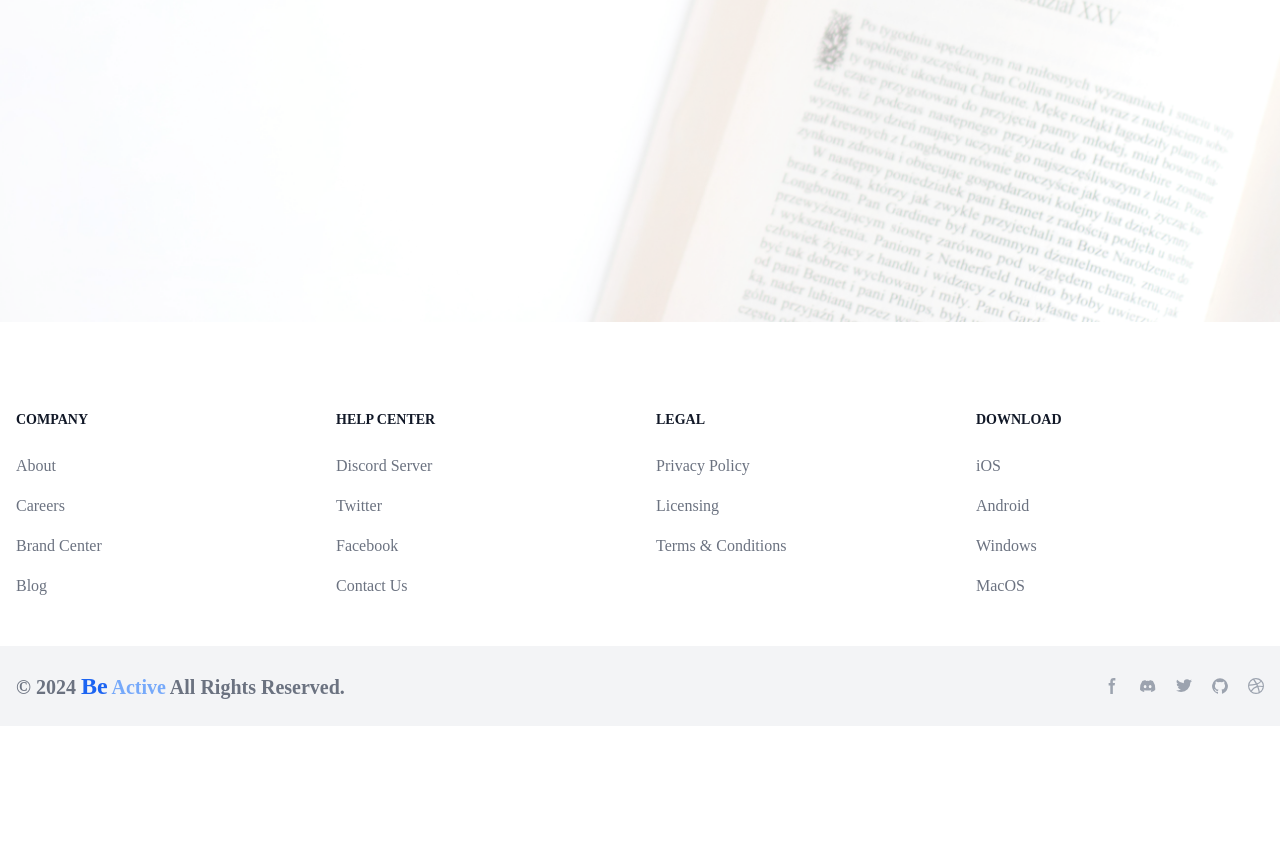
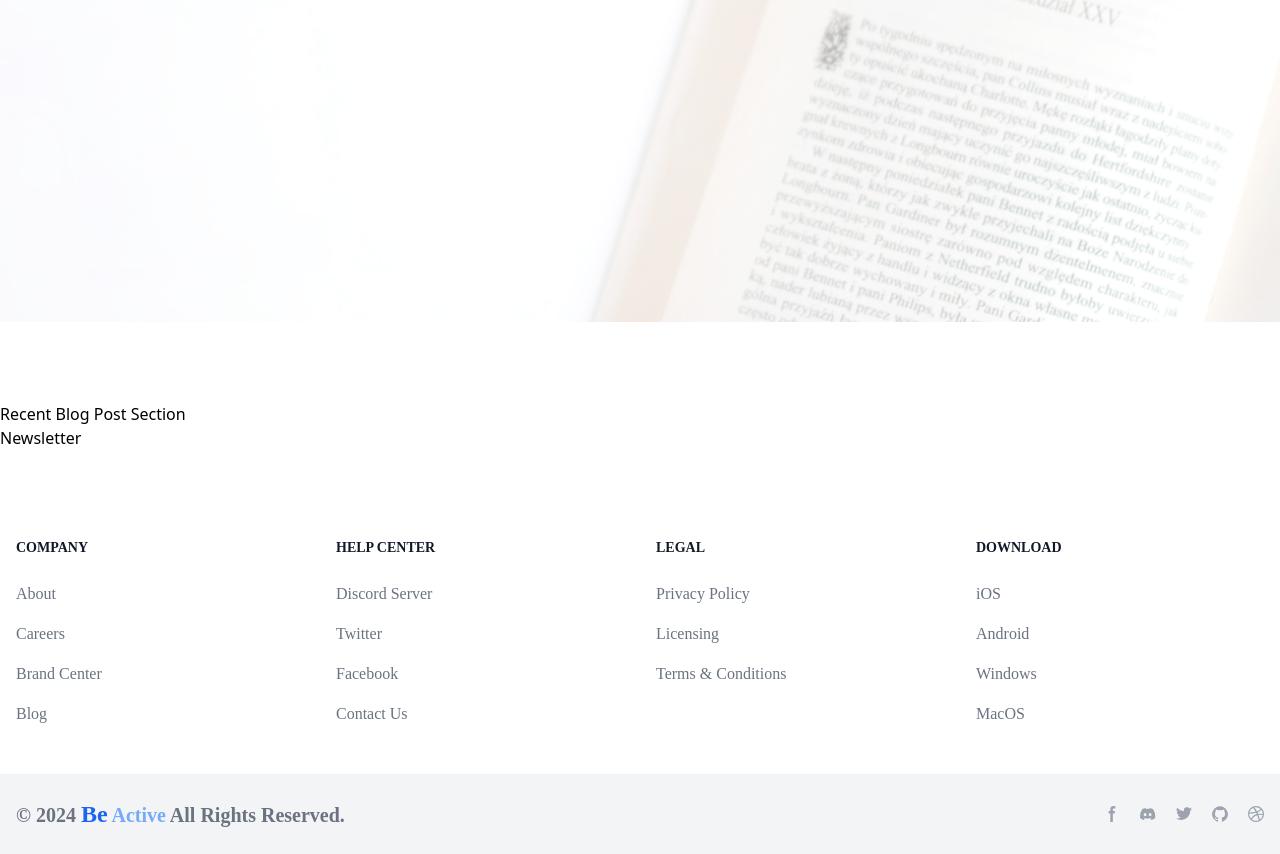
Before and after one commit to KaziMehediHasan1/BE-ACTIVE, a React (Vite) app: page / in a window 1280 px wide. Shown: the part 636-1490 px from the top of the page. Before the commit the page ends 1362 px from the top, so only its background shows below. Built offline with nearby package versions, Linux system fonts and the light colour scheme; no server answers.

Commit message:
firebase google auth set done

```diff
--- a/src/Components/Authentication/Register.jsx
+++ b/src/Components/Authentication/Register.jsx
@@ -11,11 +11,11 @@ const Register = () => {
   const { createUser, updateUserProfile,googleSingIn } = useContext(AuthContext);
   const [registeredError, setRegisteredError] = useState("");
   const [registeredSuccess, setRegisteredSuccess] = useState("");
-  const [showPassword, setShowPassword] = useState(false);
+  // const [showPassword, setShowPassword] = useState(false);
 
   const location = useLocation();
   const navigate = useNavigate();
-  console.log("peyechi", createUser);
+  // console.log("peyechi", createUser);
   const handleRegister = (e) => {
     e.preventDefault();
     const form = e.target;
--- a/src/Components/Home/Banner.jsx
+++ b/src/Components/Home/Banner.jsx
@@ -1,8 +1,12 @@
 import banner from '../../assets/banner.jpg'
+import Newsletter from './Newsletter';
+import RecentBlog from './RecentBlog';
 const Banner = () => {
     return (
         <div className=' mb-14 mt-12'>
-            <img src={banner} className='h-[850px] opacity-40 w-full' alt="" />
+            <img src={banner} className='lg:h-[850px]  opacity-40 w-full' alt="" />
+            <RecentBlog></RecentBlog>
+            <Newsletter></Newsletter>
         </div>
     );
 };
--- /dev/null
+++ b/src/Components/Home/Newsletter.jsx
@@ -0,0 +1,9 @@
+const Newsletter = () => {
+    return (
+        <div>
+            <h1>Newsletter</h1>
+        </div>
+    );
+};
+
+export default Newsletter;
--- /dev/null
+++ b/src/Components/Home/RecentBlog.jsx
@@ -0,0 +1,9 @@
+const RecentBlog = () => {
+    return (
+        <div className="mt-20">
+            <h1>Recent Blog Post Section</h1>
+        </div>
+    );
+};
+
+export default RecentBlog;
--- a/src/Components/Routes/Routes.jsx
+++ b/src/Components/Routes/Routes.jsx
@@ -10,6 +10,7 @@ import Banner from "../Home/Banner";
 import Login from "../Authentication/Login";
 import Register from "../Authentication/Register";
 import PrivateRoutes from "./PrivateRoutes";
+import RecentBlog from "../Home/RecentBlog";
 
 const router = createBrowserRouter([
     {
```
